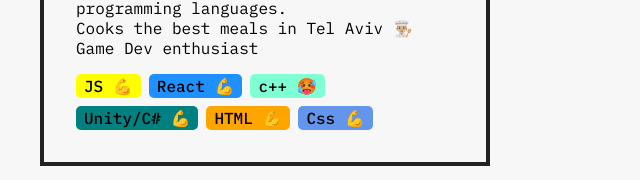
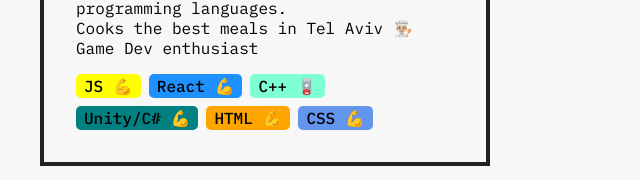
Before and after one commit to ishay60/first-challenge, a React (Create React App) app: page / in a window 1280 px wide. Shown: the part 646-826 px from the top of the page, without its empty margins (0-640 px from the left). Built offline with nearby package versions, Linux system fonts and the light colour scheme.

Commit message:
emoji based skill , stoppped using props

```diff
--- a/src/App.js
+++ b/src/App.js
@@ -7,6 +7,7 @@
 export default function App() {
   return (
     <div className="container">
+      <>
         <div className="card">
           <Avatar />
           <div className="data">
@@ -16,6 +17,7 @@
             </span>
           </div>
         </div>
+      </>
     </div>
   );
 }
@@ -67,25 +69,25 @@
 function SkillList() {
   return (
     <ul className="skill-list">
-      {ishay.skills.map((skill, index) => (
+      {skills.map((skill, index) => (
         <li key={index}>
-          <Skill skill={skill} color={ishay.color[index]} />
+          <Skill skill={skill.skill} color={skill.color} level={skill.level} />
         </li>
       ))}
     </ul>
   );
 }
 
-const Skill = (props) => (
-  <span
-    key={props?.index}
-    className="skill"
-    style={{ backgroundColor: props?.color }}
-  >
+const Skill = ({ skill, color, level }) => (
+  <>
+    <span className="skill" style={{ backgroundColor: color }}>
+      <>
         <p>
-      {props.skill} {props.skill === "c++" ? "🥵" : "💪"}
+          {skill} {level === "intermediate" ? "🪫" : "💪"}
         </p>
+      </>
     </span>
+  </>
 );
 
 const ishay = {
@@ -97,13 +99,37 @@
     "Cooks the best meals in Tel Aviv 👨🏼‍🍳",
     "Game Dev enthusiast",
   ],
-  skills: ["JS", "React", "c++", "Unity/C#", "HTML", "Css"],
-  color: [
-    "yellow",
-    "dodgerblue",
-    "aquamarine",
-    "teal",
-    "orange",
-    "cornflowerblue",
-  ],
 };
+
+const skills = [
+  {
+    skill: "JS",
+    level: "beginner",
+    color: "yellow",
+  },
+  {
+    skill: "React",
+    level: "begginer",
+    color: "dodgerblue",
+  },
+  {
+    skill: "C++",
+    level: "intermediate",
+    color: "aquamarine",
+  },
+  {
+    skill: "Unity/C#",
+    level: "begginer",
+    color: "teal",
+  },
+  {
+    skill: "HTML",
+    level: "beginner",
+    color: "orange",
+  },
+  {
+    skill: "CSS",
+    level: "begginer",
+    color: "cornflowerblue",
+  },
+];
```
Lines whose indentation alone changed are shown as unchanged.
